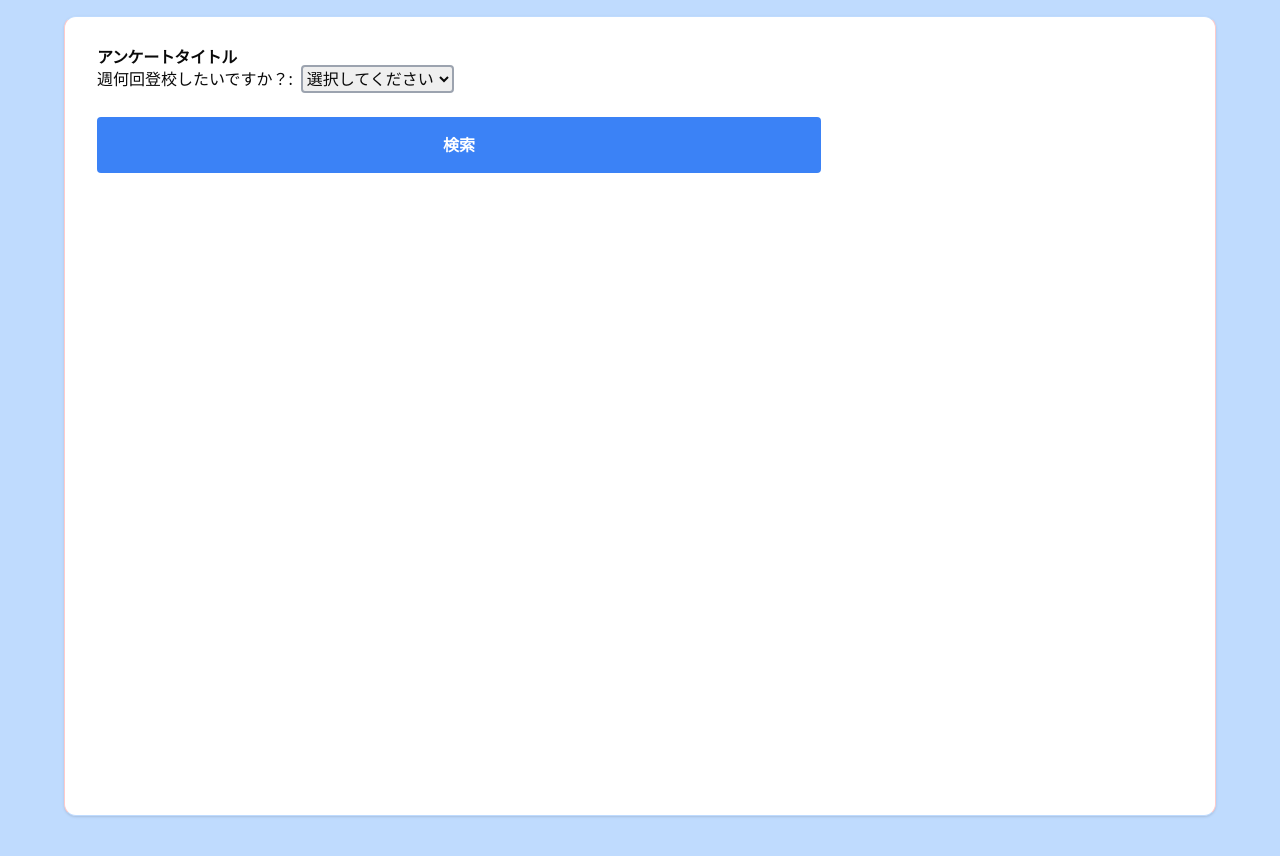
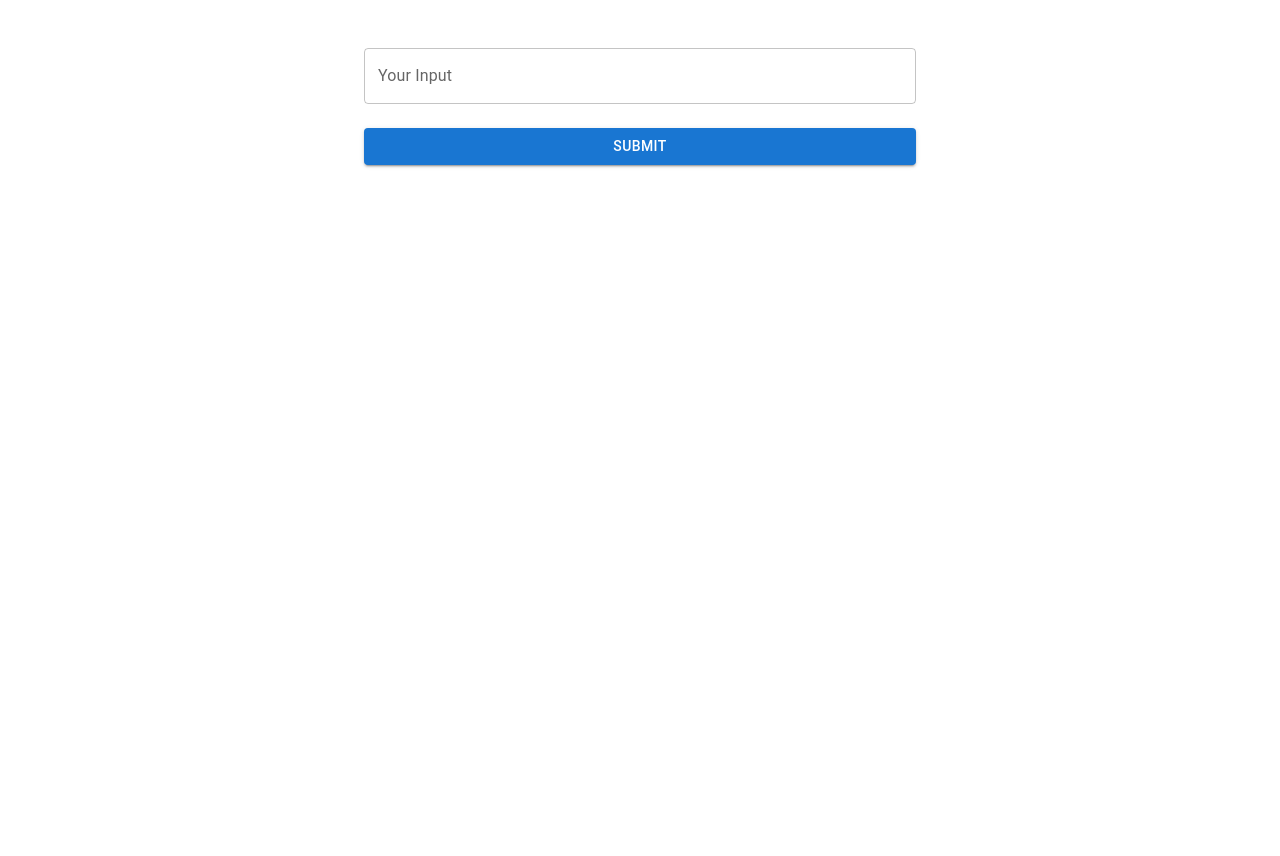
Before and after one commit to Sug1re/correspondence-app, a Next.js app: page /questionnaire in a window 1280 px wide. After the commit the page ends 800 px from the top, so only its background shows below. Built offline with nearby package versions, Linux system fonts and the light colour scheme.

Commit message:
material uiをテスト

```diff
--- a/app/questionnaire/page.tsx
+++ b/app/questionnaire/page.tsx
@@ -1,50 +1,53 @@
+// app/questionnaire/page.tsx
 "use client";
 
-import { Card, CardTitle } from "@/components/ui/card";
-import { useRouter } from "next/navigation";
-import React, { useState } from "react";
+import React, { useState } from 'react';
+import { Button, TextField, Container, Typography, Box } from '@mui/material';
 
-export default function questionnaire() {
-  const [course, setCourse] = useState("");
-  const router = useRouter();
+const Questionnaire: React.FC = () => {
+  const [inputValue, setInputValue] = useState<string>('');
+  const [submittedValue, setSubmittedValue] = useState<string | null>(null);
 
-  const handleSubmit = async (e: React.FormEvent) => {
-    e.preventDefault();
+  const handleInputChange = (event: React.ChangeEvent<HTMLInputElement>) => {
+    setInputValue(event.target.value);
+  };
 
-    // 結果ページに選択したコースをクエリとして渡す
-    router.push(`/results?course=${encodeURIComponent(course)}`);
+  const handleSubmit = (event: React.FormEvent) => {
+    event.preventDefault();
+
+    setSubmittedValue(inputValue);
   };
 
   return (
-    <main className=" bg-blue-200 pt-4 px-12 py-10">
-      <Card className=" min-h-screen mx-4">
-        <form onSubmit={handleSubmit} className=" p-8">
-          <div>
-            <CardTitle>アンケートタイトル</CardTitle>
-            <label htmlFor="course">週何回登校したいですか？:</label>
-            <select
-              id="course"
-              value={course}
-              onChange={(e) => setCourse(e.target.value)}
-              className=" border-2 border-gray-400 ml-2 rounded"
-            >
-              <option value="">選択してください</option>
-              <option value="週1">週1</option>
-              <option value="週2">週2</option>
-              <option value="週3">週3</option>
-              <option value="週4">週4</option>
-              <option value="週5">週5</option>
-              <option value="ネット">登校したくない</option>
-            </select>
-          </div>
-          <button
+    <Container maxWidth="sm">
+      <Box sx={{ mt: 4, textAlign: 'center' }}>
+        <form onSubmit={handleSubmit}>
+          <TextField
+            label="Your Input"
+            variant="outlined"
+            fullWidth
+            margin="normal"
+            value={inputValue}
+            onChange={handleInputChange}
+          />
+          <Button
             type="submit"
-            className=" bg-blue-500 px-5 py-4 mt-6 text-white font-bold rounded w-2/3 hover:scale-105 hover:bg-blue-400 duration-200"
+            variant="contained"
+            color="primary"
+            fullWidth
+            sx={{ mt: 2 }}
           >
-            検索
-          </button>
+            Submit
+          </Button>
         </form>
-      </Card>
-    </main>
+        {submittedValue && (
+          <Typography variant="h6" color="textSecondary" sx={{ mt: 3 }}>
+            Submitted Value: {submittedValue}
+          </Typography>
+        )}
+      </Box>
+    </Container>
   );
-}
+};
+
+export default Questionnaire;
--- a/package.json
+++ b/package.json
@@ -10,6 +10,9 @@
     "json-server": "json-server --watch app/data/HiSchool.json --port 4010"
   },
   "dependencies": {
+    "@emotion/react": "^11.14.0",
+    "@emotion/styled": "^11.14.0",
+    "@mui/material": "^6.3.0",
     "@radix-ui/react-accordion": "^1.2.2",
     "class-variance-authority": "^0.7.1",
     "clsx": "^2.1.1",
```
Also changed, not shown: 1 other file (tests, documents, lock files or other folders).
